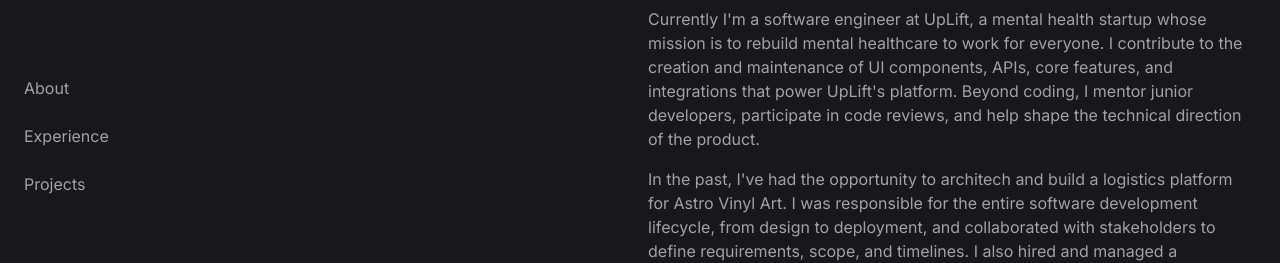
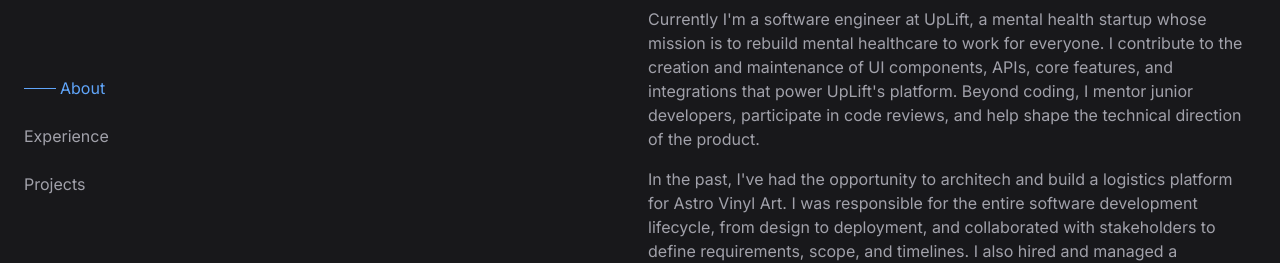
Before and after one commit to kyle4real/portfolio, a Next.js app: page / in a window 1280 px wide. Shown: the part 248-511 px from the top of the page. Built offline with nearby package versions, Linux system fonts and the light colour scheme.

Commit message:
transitions on nav and is active

```diff
--- a/src/app/page.tsx
+++ b/src/app/page.tsx
@@ -1,3 +1,5 @@
+"use client";
+
 import {
   ExperienceCard,
   ExperienceCardMain,
@@ -14,6 +16,7 @@
 import { GitHubLogoIcon, LinkedInLogoIcon } from "@radix-ui/react-icons";
 import Image from "next/image";
 import Link from "next/link";
+import { useEffect, useState } from "react";
 
 const enum SectionId {
   About = "about",
@@ -39,6 +42,33 @@
 ];
 
 export default function Home() {
+  const [activeSection, setActiveSection] = useState<SectionId>(SectionId.About);
+
+  useEffect(() => {
+    const observer = new IntersectionObserver(
+      (entries) => {
+        const visible = entries
+          .filter((entry) => entry.isIntersecting)
+          .sort((a, b) => b.intersectionRatio - a.intersectionRatio);
+
+        if (visible.length > 0) {
+          const id = visible[0].target.id as SectionId;
+          setActiveSection(id);
+        }
+      },
+      {
+        rootMargin: "-40% 0px -50% 0px", // helps target sections near center
+        threshold: [0.1, 0.5, 0.9],
+      }
+    );
+
+    const sections = document.querySelectorAll("section[id]");
+
+    sections.forEach((section) => observer.observe(section));
+
+    return () => observer.disconnect();
+  }, []);
+
   return (
     <Spotlight>
       <div className="min-h-screen mx-auto max-w-screen-xl px-6 py-12 md:py-16 lg:py-0">
@@ -54,14 +84,18 @@
               <p className="mt-4 max-w-xs leading-normal">I help startups and teams build modern web applications.</p>
               <nav className="hidden lg:block">
                 <ul className="mt-16 w-max">
-                  {navItems.map(({ label, id }) => (
-                    <li key={id}>
-                      <a href={`#${id}`} className="py-3 items-center flex">
-                        <span></span>
-                        <span>{label}</span>
-                      </a>
-                    </li>
-                  ))}
+                  {navItems.map(({ label, id }) => {
+                    const isActive = activeSection === id;
+
+                    return (
+                      <li key={id}>
+                        <a href={`#${id}`} className={cn("py-3 items-center flex", isActive && "text-blue-400")}>
+                          <span className={cn("block h-px bg-blue-400 transition-[width]", isActive ? "w-8" : "w-0")} />
+                          <span className={cn(isActive && "pl-1")}>{label}</span>
+                        </a>
+                      </li>
+                    );
+                  })}
                 </ul>
               </nav>
             </div>
@@ -179,7 +213,7 @@
               </Button>
             </Section>
             <Section id={SectionId.Projects}>
-              <ol className="group/list space-y-12">
+              <ol className="group/list space-y-12 pb-20">
                 <li>
                   <ProjectCard>
                     <div className="z-10 sm:col-span-2">
```
